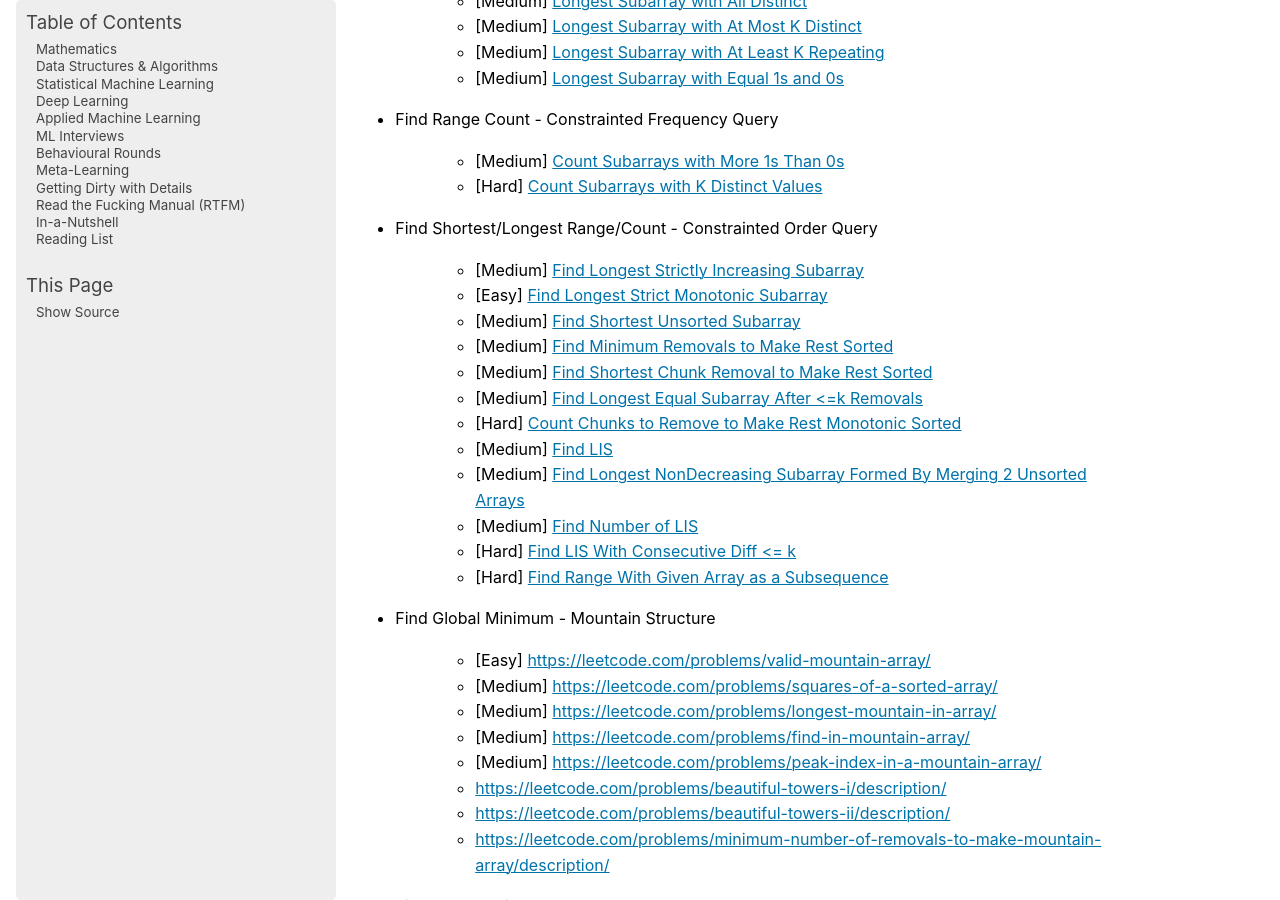
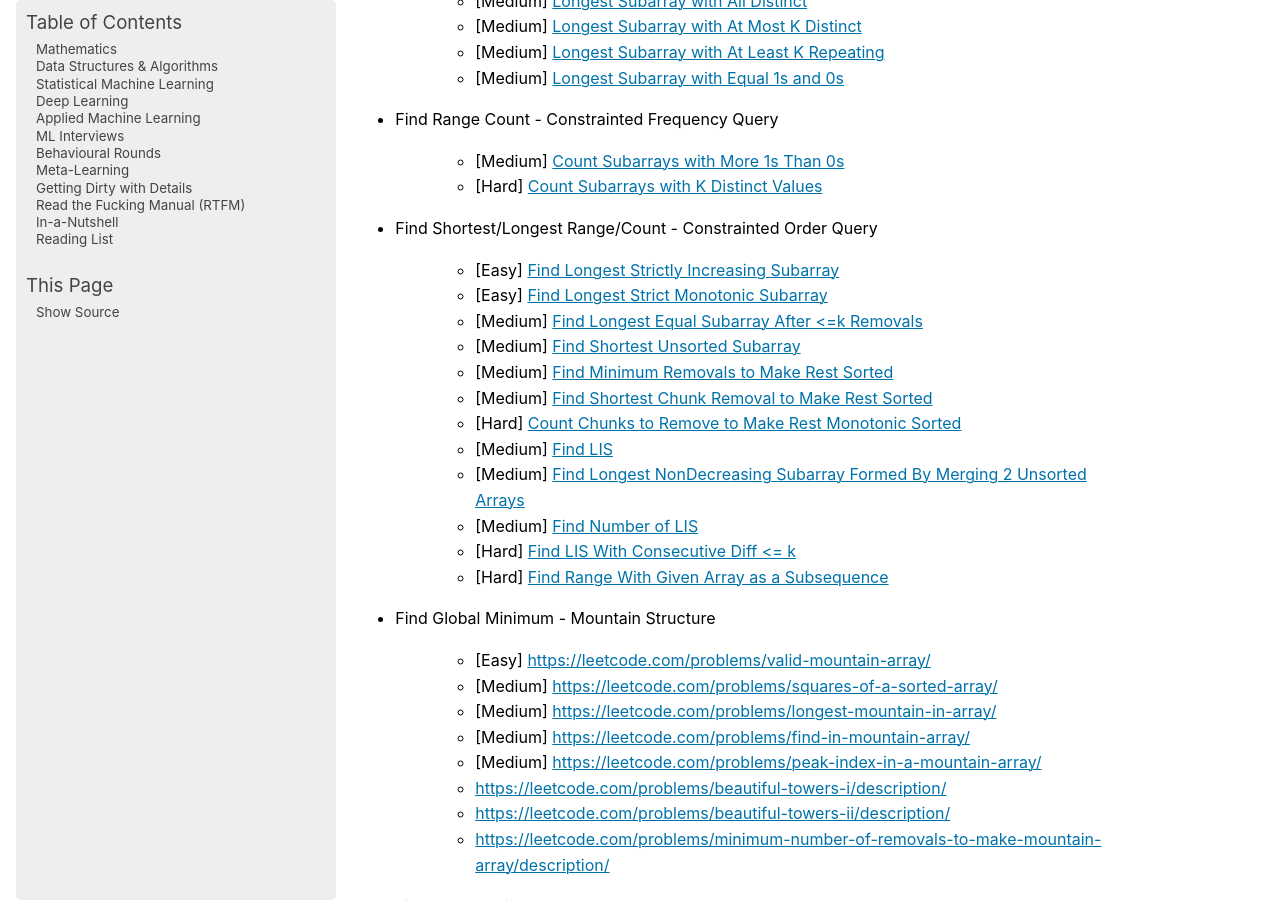
Before and after one commit to uselesstechjunks/leetcode, a Sphinx documentation site: the page built from docs/source/dsa/qb.rst, in a window 1280 px wide and 900 px high, scrolled down 3420 px. Built offline with Sphinx 7.4.7, drawn with Linux system fonts in a browser that asks for light colours; pages that are not in the unit, such as notebooks, are missing from menus.

Commit message:
Update qb.rst

```diff
--- a/docs/source/dsa/qb.rst
+++ b/docs/source/dsa/qb.rst
@@ -128,12 +128,12 @@ Arrays
 	- [Hard] `Count Subarrays with K Distinct Values <https://leetcode.com/problems/subarrays-with-k-different-integers/>`_
 - Find Shortest/Longest Range/Count - Constrainted Order Query
 
-	- [Medium] `Find Longest Strictly Increasing Subarray <https://leetcode.com/problems/longest-continuous-increasing-subsequence/description/>`_
+	- [Easy] `Find Longest Strictly Increasing Subarray <https://leetcode.com/problems/longest-continuous-increasing-subsequence/description/>`_
 	- [Easy] `Find Longest Strict Monotonic Subarray <https://leetcode.com/problems/longest-strictly-increasing-or-strictly-decreasing-subarray/description/>`_
+	- [Medium] `Find Longest Equal Subarray After <=k Removals <https://leetcode.com/problems/find-the-longest-equal-subarray/description/>`_
 	- [Medium] `Find Shortest Unsorted Subarray <https://leetcode.com/problems/shortest-unsorted-continuous-subarray/description/>`_
 	- [Medium] `Find Minimum Removals to Make Rest Sorted <https://www.geeksforgeeks.org/minimum-number-deletions-make-sorted-sequence/>`_
 	- [Medium] `Find Shortest Chunk Removal to Make Rest Sorted <https://leetcode.com/problems/shortest-subarray-to-be-removed-to-make-array-sorted/description/>`_
-	- [Medium] `Find Longest Equal Subarray After <=k Removals <https://leetcode.com/problems/find-the-longest-equal-subarray/description/>`_
 	- [Hard] `Count Chunks to Remove to Make Rest Monotonic Sorted <https://leetcode.com/problems/count-the-number-of-incremovable-subarrays-ii/>`_
 	- [Medium] `Find LIS <https://leetcode.com/problems/longest-increasing-subsequence/description/>`_
 	- [Medium] `Find Longest NonDecreasing Subarray Formed By Merging 2 Unsorted Arrays <https://leetcode.com/problems/longest-non-decreasing-subarray-from-two-arrays/description/>`_
```
